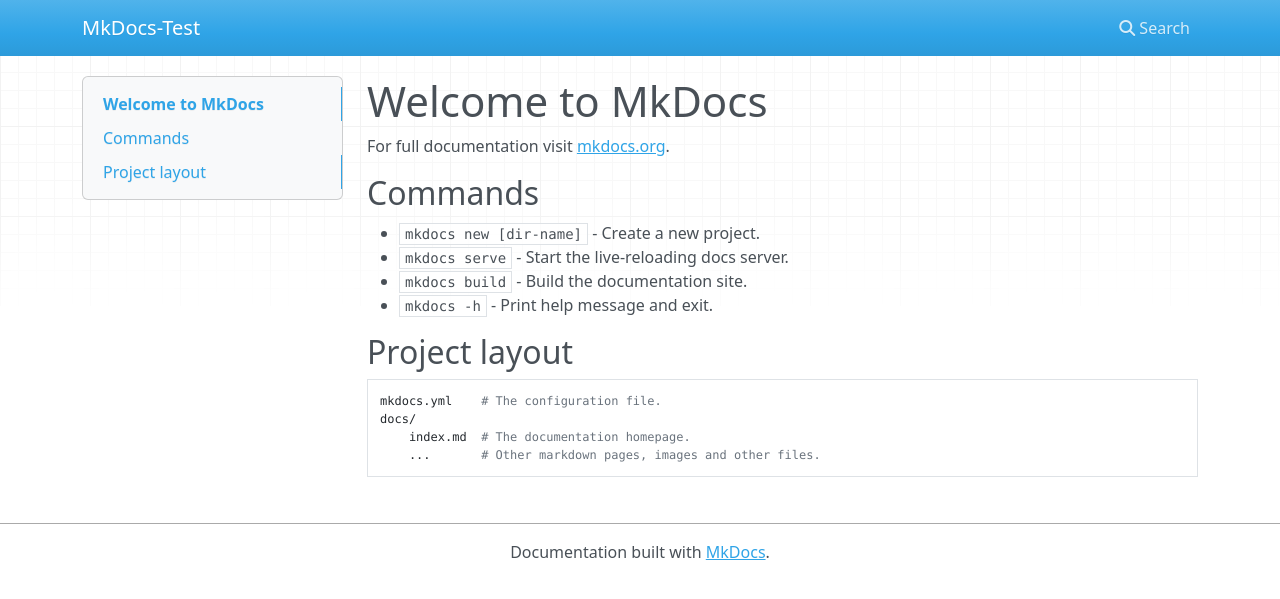
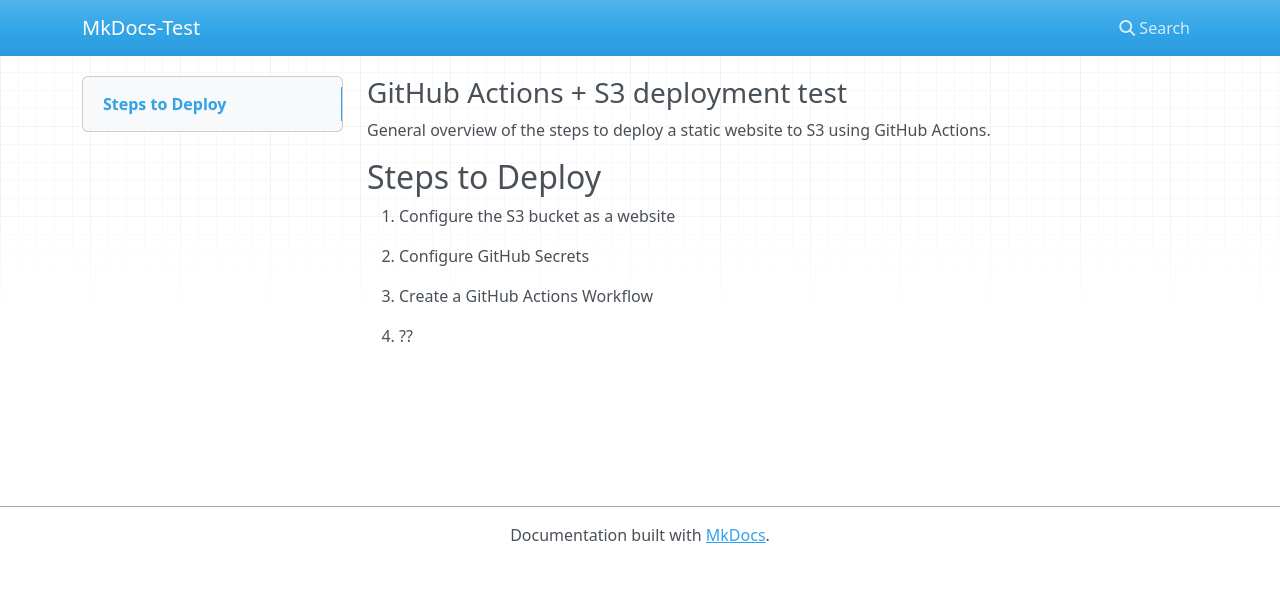
Before and after one commit to ZSabakh/MkDocs-Test, an MkDocs documentation site: the page built from docs/index.md, in a window 1280 px wide. Shown: the top 599 px of the page. Built offline with MkDocs 1.6.1, drawn with Linux system fonts in a browser that asks for light colours; nearby versions of some CDN libraries.

Commit message:
updated index.md

```diff
--- a/docs/index.md
+++ b/docs/index.md
@@ -1,17 +1,15 @@
-# Welcome to MkDocs
+### GitHub Actions + S3 deployment test
 
-For full documentation visit [mkdocs.org](https://www.mkdocs.org).
+<!-- List of steps -->
 
-## Commands
+General overview of the steps to deploy a static website to S3 using GitHub Actions.
 
-* `mkdocs new [dir-name]` - Create a new project.
-* `mkdocs serve` - Start the live-reloading docs server.
-* `mkdocs build` - Build the documentation site.
-* `mkdocs -h` - Print help message and exit.
+## Steps to Deploy
 
-## Project layout
+1. Configure the S3 bucket as a website
 
-    mkdocs.yml    # The configuration file.
-    docs/
-        index.md  # The documentation homepage.
-        ...       # Other markdown pages, images and other files.
+2. Configure GitHub Secrets
+
+3. Create a GitHub Actions Workflow
+
+4. ??
```
